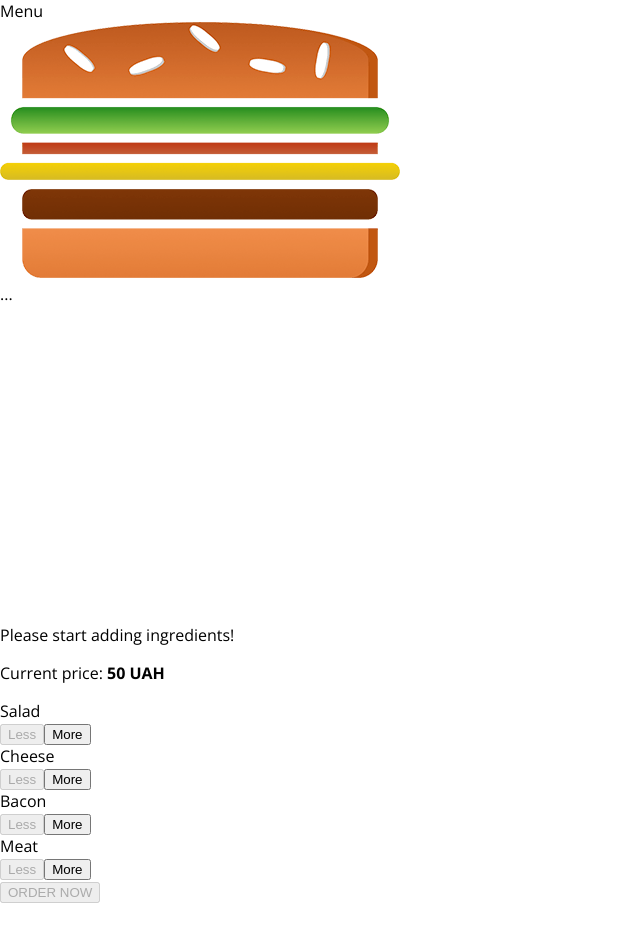
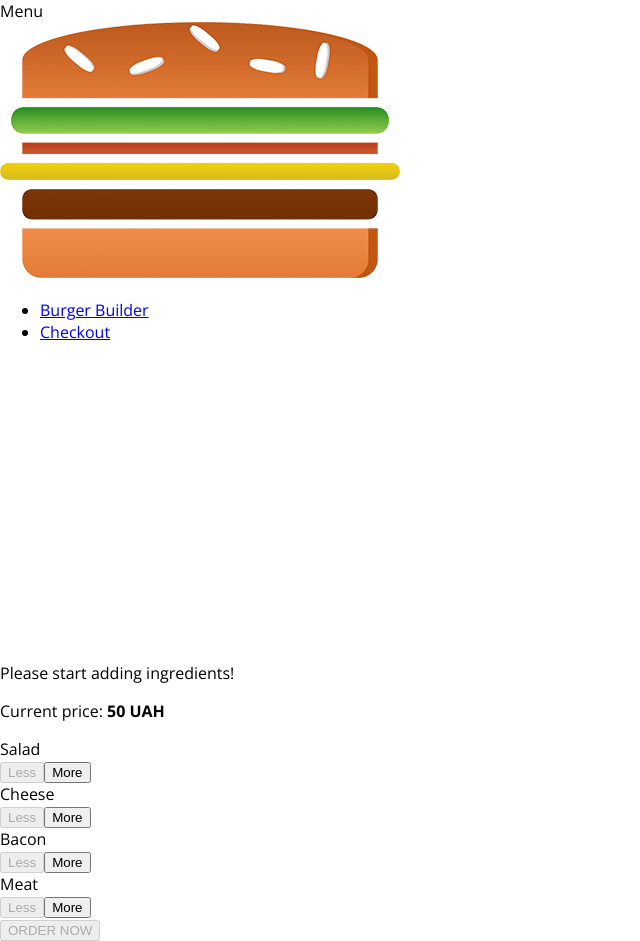
Before and after one commit to nikita-parkhomenko/Burger_React_App, a React app: page / in a window 1280 px wide. Shown: the whole page, without its empty margins (0-640 px from the left). Before the commit the page ends 903 px from the top, so only its background shows below. Built offline with nearby package versions, Linux system fonts and the light colour scheme; the HTML template or start-up script is replaced by a standard one.

Commit message:
created Nav Items component and created NavItem component

```diff
--- /dev/null
+++ b/src/components/Navigation/NavItems/NavItem/NavItem.css
@@ -0,0 +1,25 @@
+.NavItem {
+    margin: 0;
+    box-sizing: border-box;
+    display: flex;
+    align-items: center;
+    height: 100%;
+}
+
+.NavItem a {
+    color: white;
+    text-decoration: none;
+    height: 100%;
+    padding: 16px 10px;
+    border-bottom: 4px solid transparent;
+    box-sizing: border-box;
+    display: block;
+}
+
+.NavItem a:hover,
+.NavItem a:active,
+.NavItem a.active {
+    color: white;
+    background-color: #8F5C2C;
+    border-bottom: 4px solid #40A4C8;
+}
--- /dev/null
+++ b/src/components/Navigation/NavItems/NavItem/NavItem.js
@@ -0,0 +1,15 @@
+import React from 'react'
+
+import classes from './NavItem.css'
+
+const NavItem = (props) => {
+    return(
+        <li className={classes.NavItem}>
+            <a href={props.link}
+                className={ props.active ? classes.active : null }
+            > {props.children} </a>
+        </li>
+    )
+}
+
+export default NavItem
--- /dev/null
+++ b/src/components/Navigation/NavItems/NavItems.css
@@ -0,0 +1,8 @@
+.NavItems {
+    margin: 0;
+    padding: 0;
+    list-style: none;
+    display: flex;
+    align-items: center;
+    height: 100%;
+}
--- /dev/null
+++ b/src/components/Navigation/NavItems/NavItems.js
@@ -0,0 +1,15 @@
+import React from 'react'
+
+import classes from './NavItems.css'
+import NavItem from './NavItem/NavItem'
+
+const NavItems = () => {
+    return(
+        <ul className={classes.NavItems}>
+            <NavItem link='/' active> Burger Builder </NavItem>
+            <NavItem link='/' > Checkout </NavItem>
+        </ul>
+    )
+}
+
+export default NavItems
--- a/src/components/Navigation/Toolbar/Toolbar.js
+++ b/src/components/Navigation/Toolbar/Toolbar.js
@@ -2,13 +2,16 @@
 
  import classes from './Toolbar.css'
  import Logo from '../../Logo/Logo'
+ import NavLinks from '../../Navigation/NavItems/NavItems'
 
  const Toolbar = (props) => {
      return(
          <header className={classes.Toolbar}>
             <div>Menu</div>
             <Logo />
-            <nav>...</nav>
+            <nav>
+                <NavLinks />
+            </nav>
          </header>
      )
  }
```
